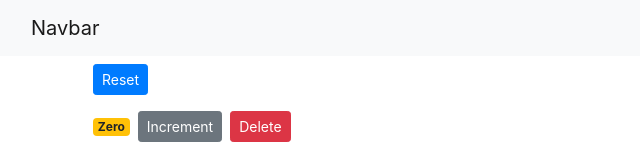
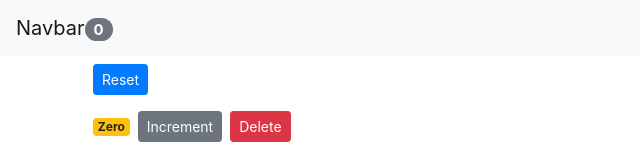
Before and after one commit to cameronRomo/counter-app, a React (Create React App) app: page / in a window 1280 px wide. Shown: the top 160 px of the page, without its empty margins (0-640 px from the left). Built offline with nearby package versions, Linux system fonts and the light colour scheme.

Commit message:
Lift up the state

```diff
--- a/src/App.js
+++ b/src/App.js
@@ -4,15 +4,51 @@ import './App.css';
 import Counters from './components/Counters'
 
 
-function App() {
+class App extends Component {
+  state = {
+    counters: [
+      { id: 1, value: 0 },
+      { id: 2, value: 0 },
+      { id: 3, value: 0 },
+      { id: 4, value: 0 }
+    ]
+   }
+
+  handleIncrement = (counter) => {
+    const counters = [...this.state.counters];
+    const index = counters.indexOf(counter);
+    counters[index] = {...counter}
+    counters[index].value++;
+    this.setState({ counters })
+  }
+
+  handleReset = () => {
+    const counters = this.state.counters.map( c => {
+      c.value = 0;
+      return c;
+    });
+    this.setState({ counters })
+  }
+
+  handleDelete = counterId => {
+    const counters = this.state.counters.filter(c => c.id !== counterId);
+    this.setState({ counters });
+  }
+
+  render() {
     return (
       <React.Fragment>
-      <Navbar />
+        <Navbar totalCounters={this.state.counters.filter(c => c.value > 0).length} />
         <main className="container">
-        <Counters />
+          <Counters
+            counters={this.state.counters}
+            onReset={this.handleReset}
+            onIncrement={this.handleIncrement}
+            onDelete={this.handleDelete}/>
         </main>
       </React.Fragment>
     );
   }
+}
 
 export default App;
--- a/src/components/Counters.jsx
+++ b/src/components/Counters.jsx
@@ -2,47 +2,22 @@ import React, { Component } from 'react';
 import Counter from './Counter'
 
 class Counters extends Component {
-  state = {
-    counters: [
-      { id: 1, value: 0 },
-      { id: 2, value: 0 },
-      { id: 3, value: 0 },
-      { id: 4, value: 0 }
-    ]
-   }
-
-  handleIncrement = (counter) => {
-    const counters = [...this.state.counters];
-    const index = counters.indexOf(counter);
-    counters[index] = {...counter}
-    counters[index].value++;
-    this.setState({ counters })
-  }
-
-  handleReset = () => {
-    const counters = this.state.counters.map( c => {
-      c.value = 0;
-      return c;
-    });
-    this.setState({ counters })
-  }
-
-  handleDelete = counterId => {
-    const counters = this.state.counters.filter(c => c.id !== counterId);
-    this.setState({ counters });
-  }
-
   render() {
     return (
       <div>
         <div>
-          <button className="btn btn-primary btn-sm m-2" onClick={this.handleReset}>Reset</button>
+          <button
+            className="btn btn-primary btn-sm m-2"
+            onClick={this.props.onReset}
+          >
+            Reset
+          </button>
         </div>
-        { this.state.counters.map(counter => (
+        { this.props.counters.map(counter => (
           <Counter
             key={counter.id}
-            onDelete={this.handleDelete}
-            onIncrement={this.handleIncrement}
+            onDelete={this.props.onDelete}
+            onIncrement={this.props.onIncrement}
             counter={counter}
           />
         ))}
--- a/src/components/Navbar.jsx
+++ b/src/components/Navbar.jsx
@@ -4,9 +4,13 @@ class Navbar extends Component {
   render() {
     return (
       <nav className="navbar navbar-light bg-light">
-        <div className="container-fluid">
-          <a className="navbar-brand" href="#">Navbar</a>
-         </div>
+          <a className="navbar-brand" href="#"
+            >
+            Navbar
+            <span className="badge badge-pill badge-secondary">
+              { this.props.totalCounters }
+            </span>
+          </a>
       </nav>
      );
   }
```
Lines whose indentation alone changed are shown as unchanged.
